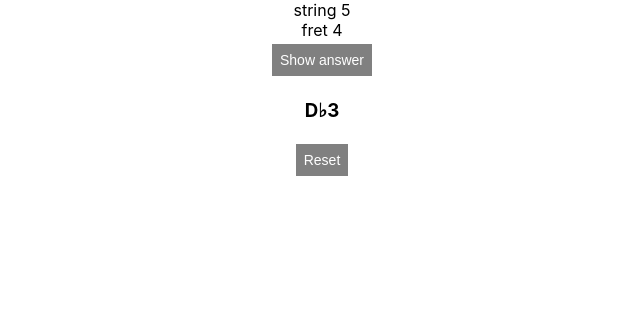
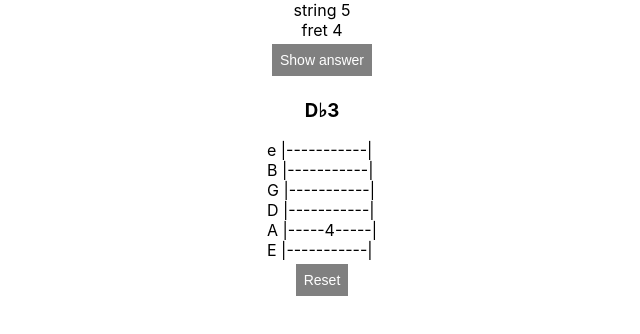
Before and after one commit to mkmatheson/guitar-note-guesser, a React app: page / in a window 1280 px wide. Both pictures are taken after a click on the button "Show answer". Shown: the top 334 px of the page, without its empty margins (318-958 px from the left). Built offline with nearby package versions, Linux system fonts and the light colour scheme.

Commit message:
initial guitar tab

```diff
--- a/src/App.tsx
+++ b/src/App.tsx
@@ -14,6 +14,20 @@ function App() {
         {showAnswer && (
           <div>
             <h3>{data.answer}</h3>
+            <div style={{ display: 'flex', justifyContent: 'center' }}>
+              <div
+                style={{
+                  display: 'flex',
+                  flexDirection: 'column',
+                  justifyContent: 'left',
+                  alignItems: 'start'
+                }}
+              >
+                {data.tablature.map((line) => (
+                  <div>{line}</div>
+                ))}
+              </div>
+            </div>
             <button
               onClick={() => {
                 setShowAnswer(false);
--- a/src/utils.ts
+++ b/src/utils.ts
@@ -1,13 +1,26 @@
 import { accidentalSymbols, keyNotes, frets, standardTuning } from './const';
 import { KeyNote } from './types';
 
-export const shiftScale = (
-  index: number,
-  notes: Array<string | number | KeyNote[]>
-) => [...notes].slice(index).concat([...notes].slice(0, index));
+const shiftScale = (index: number, notes: Array<string | number | KeyNote[]>) =>
+  [...notes].slice(index).concat([...notes].slice(0, index));
 
-export const generateRandomArrayIdx = (length: number) =>
+const generateRandomArrayIdx = (length: number) =>
   Math.floor(Math.random() * length);
+
+const createLine = (stringChar: string, fretIdx?: number) => {
+  // e |-----0------|
+  return `${stringChar} |-----${isNaN(fretIdx as number) ? '-' : fretIdx}-----|`;
+};
+
+const createTablature = (selectedStringIdx: number, fretIdx: number) => {
+  return standardTuning.map((string, idx) => {
+    const stringChar = idx < 1 ? string.keyName : string.keyName.toUpperCase();
+    return createLine(
+      stringChar,
+      selectedStringIdx === idx ? fretIdx : undefined
+    );
+  });
+};
 
 export const generateNote = () => {
   const selectedStringIdx = generateRandomArrayIdx(standardTuning.length);
@@ -50,6 +63,7 @@ export const generateNote = () => {
   return {
     string: selectedStringIdx + 1,
     fret: selectedFretIndex,
-    answer: `${newKeyNote.key}${accidentalSymbols[newKeyNote.accidental || 0]}${startingOctave}`
+    answer: `${newKeyNote.key}${accidentalSymbols[newKeyNote.accidental || 0]}${startingOctave}`,
+    tablature: createTablature(selectedStringIdx, selectedFretIndex)
   };
 };
```
Also changed, not shown: 1 other file (tests, documents, lock files or other folders).
